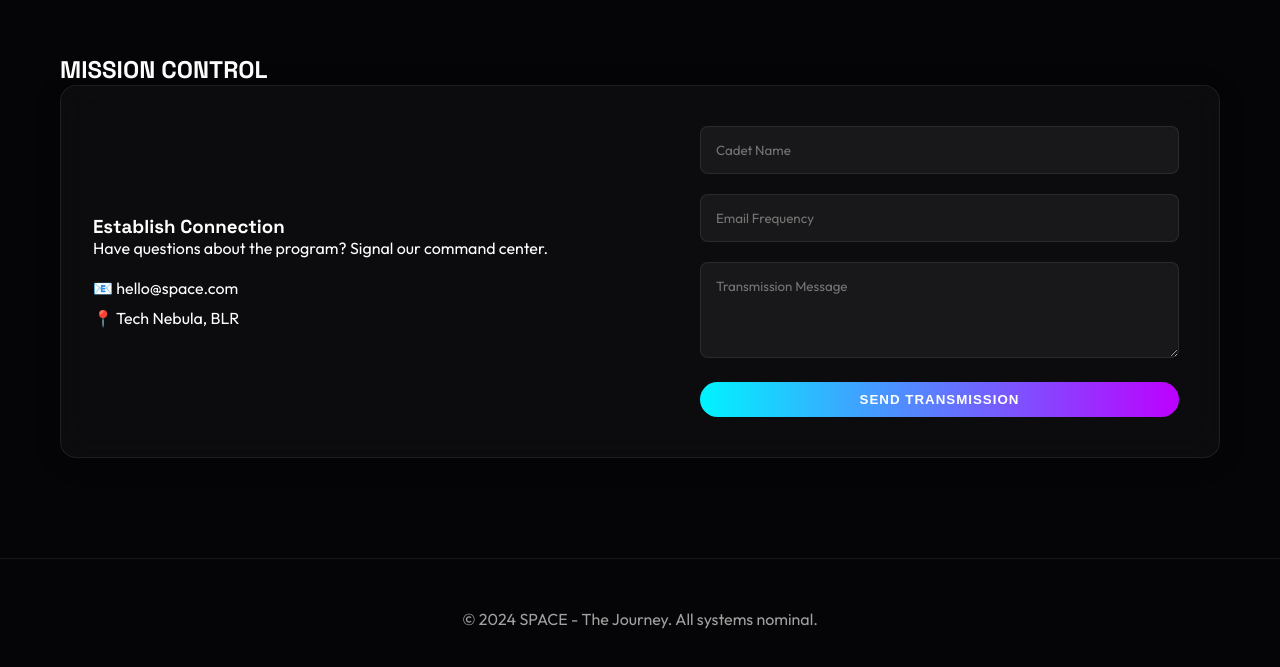
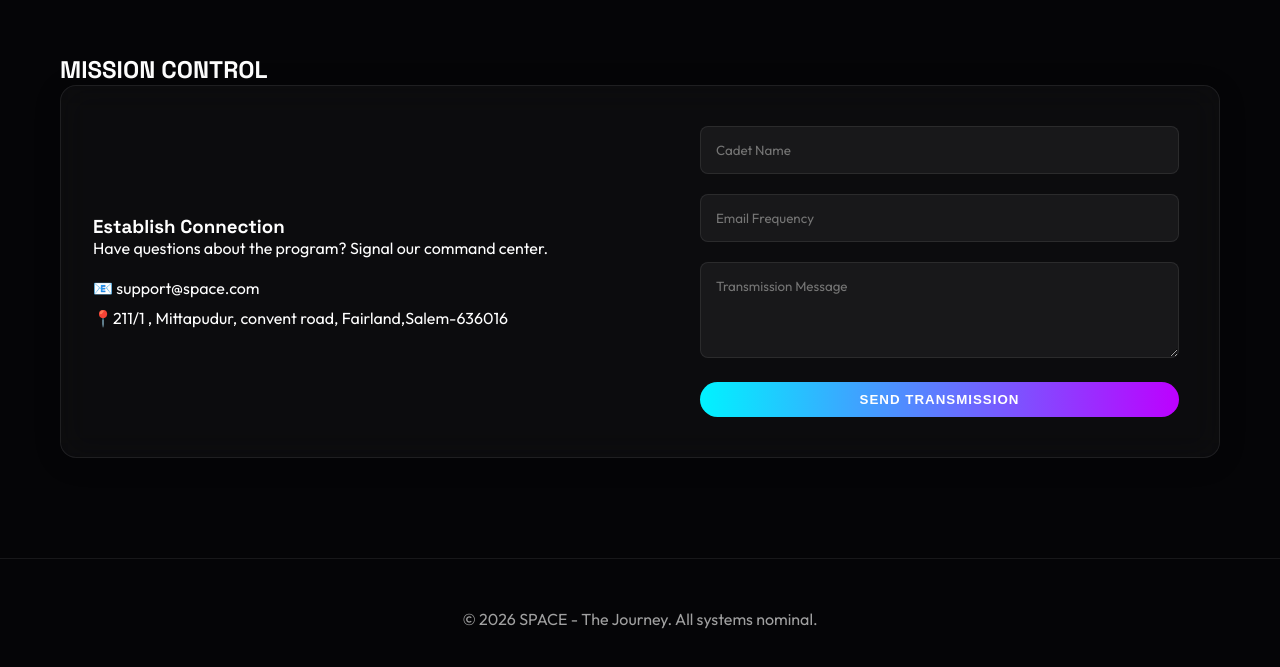
Before and after one commit to AMAR-AS/space.github.io, a plain HTML site: page index.html in a window 1280 px wide. Shown: the part 2427-3094 px from the top of the page. Drawn offline with Linux system fonts and the light colour scheme.

Commit message:
Update index.html

```diff
--- a/index.html
+++ b/index.html
@@ -351,8 +351,8 @@
                 <h3>Establish Connection</h3>
                 <p>Have questions about the program? Signal our command center.</p>
                 <div style="margin-top: 20px;">
-                    <p class="hover-trigger" style="margin-bottom:10px">📧 hello@space.com</p>
-                    <p class="hover-trigger">📍 Tech Nebula, BLR</p>
+                    <p class="hover-trigger" style="margin-bottom:10px">📧 support@space.com</p>
+                    <p class="hover-trigger">📍211/1 , Mittapudur, convent road, Fairland,Salem-636016 </p>
                 </div>
             </div>
             <div style="padding: 2.5rem;">
@@ -367,7 +367,7 @@
     </section>
 
     <footer>
-        <p>&copy; 2024 SPACE - The Journey. All systems nominal.</p>
+        <p>&copy; 2026 SPACE - The Journey. All systems nominal.</p>
     </footer>
 
     <script>
```
